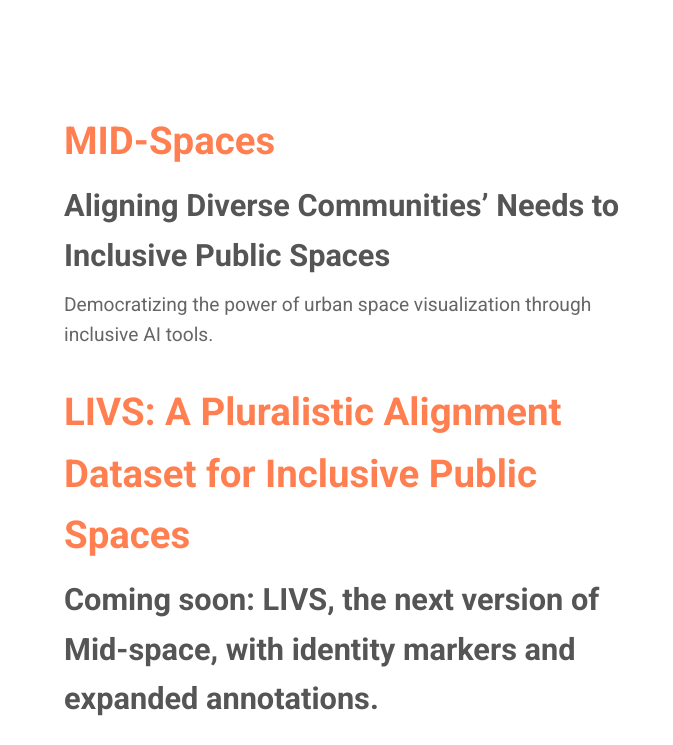
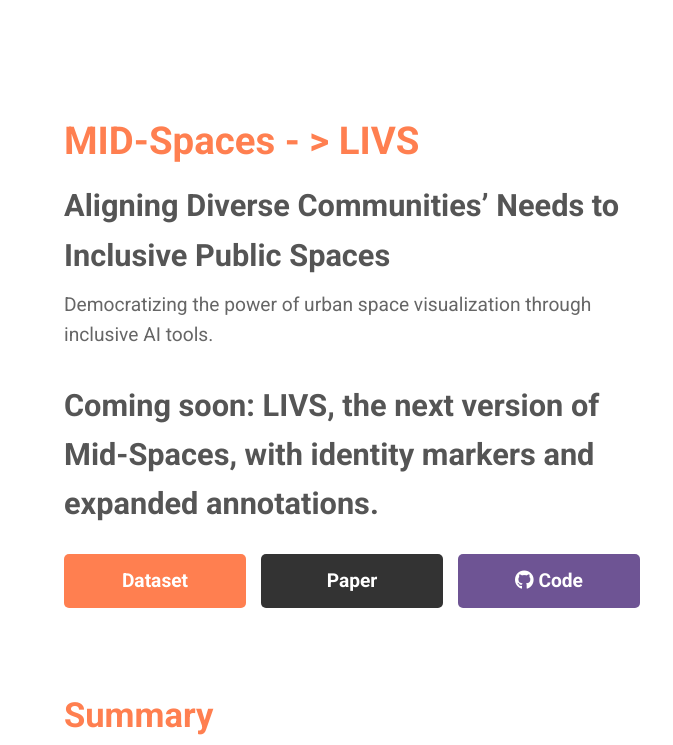
Before and after one commit to wedesignone/mid-website, a plain HTML site: page index.html in a window 1280 px wide. Shown: the part 110-855 px from the top of the page, 0-673 px from the left. Drawn offline with nearby package versions, Linux system fonts and the light colour scheme; grey boxes are pictures that could not be loaded; a small style sheet from the web is missing.

Commit message:
Update index.html

```diff
--- a/index.html
+++ b/index.html
@@ -124,11 +124,10 @@
     <section class="hero" data-aos="fade-up">
         <div class="container hero-content">
             <div class="hero-text">
-                <h1>MID-Spaces</h1>
+                <h1>MID-Spaces - > LIVS</h1>
                 <h2>Aligning Diverse Communities’ Needs to Inclusive Public Spaces</h2>
                 <p>Democratizing the power of urban space visualization through inclusive AI tools.</p>
-                <h1>LIVS: A Pluralistic Alignment Dataset for Inclusive Public Spaces</h1>
-                <h2>Coming soon: LIVS, the next version of Mid-space, with identity markers and expanded annotations.</h2>
+                <h2>Coming soon: LIVS, the next version of Mid-Spaces, with identity markers and expanded annotations.</h2>
                 <div class="hero-buttons">
                     <a href="https://huggingface.co/datasets/CUPUM/mid-space" class="btn primary-btn">Dataset</a>
                     <a href="https://openreview.net/forum?id=kyfkMRT4Ao" class="btn secondary-btn">Paper</a>
```
